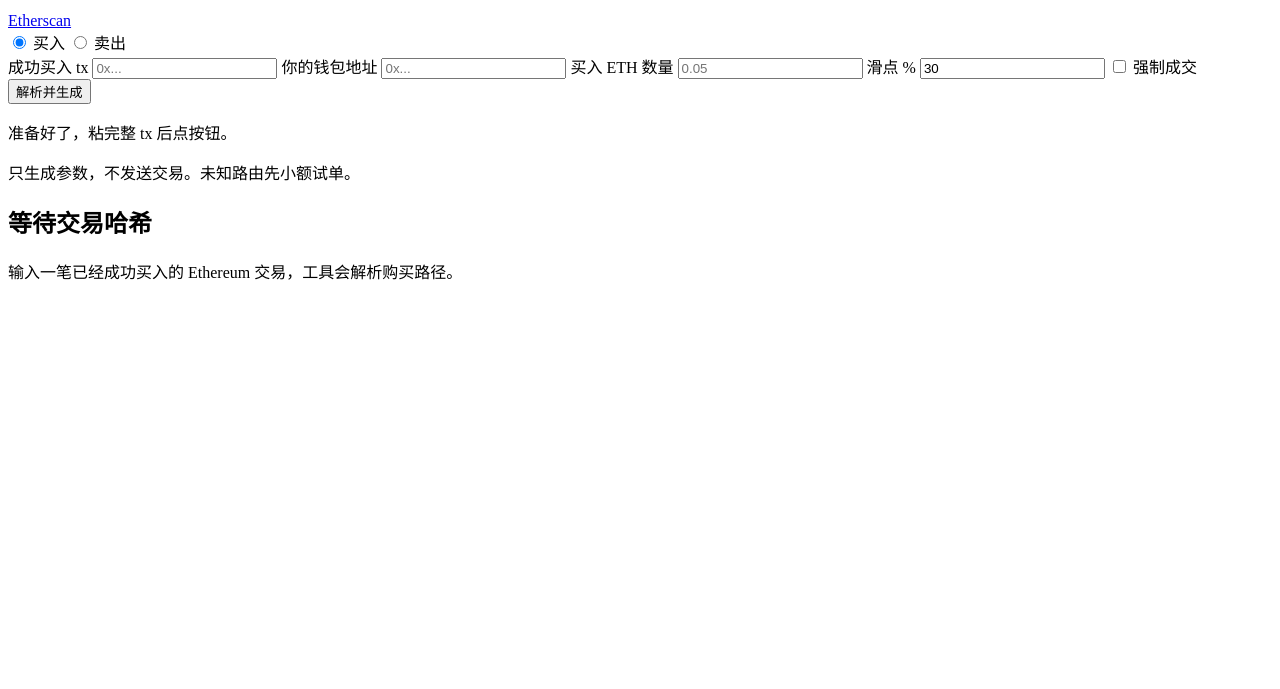
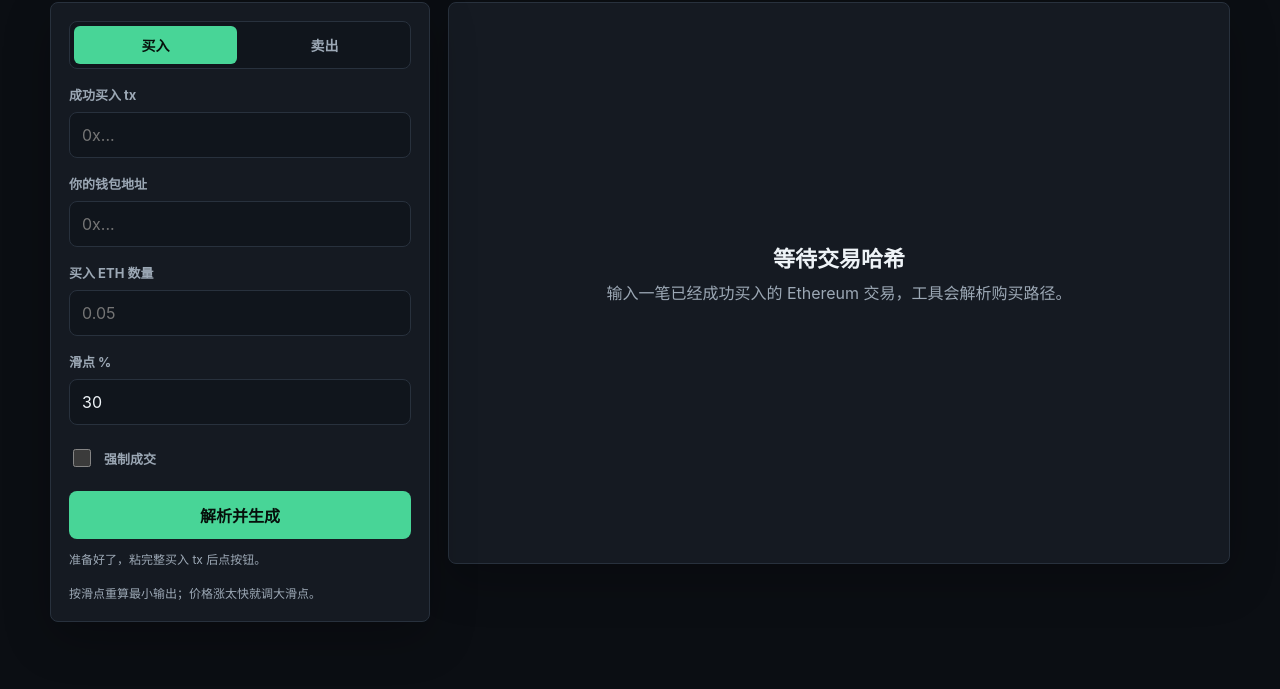
Before and after one commit to FOURCLAWe/tempomeme-quest, a website: page public/buy-tool/index.html in a window 1280 px wide. Shown: the part 111-800 px from the top of the page. Drawn offline with Linux system fonts and the light colour scheme; the site is published under a folder, as on GitHub Pages, so addresses that start at the root find nothing.

Commit message:
fix pages asset paths

```diff
--- a/public/buy-tool/index.html
+++ b/public/buy-tool/index.html
@@ -4,7 +4,7 @@
     <meta charset="utf-8" />
     <meta name="viewport" content="width=device-width, initial-scale=1" />
     <title>Swap Tx Parser</title>
-    <link rel="stylesheet" href="/buy-tool/styles.css?v=4" />
+    <link rel="stylesheet" href="./styles.css?v=4" />
   </head>
   <body>
     <main class="shell">
@@ -98,6 +98,6 @@
       </div>
     </template>
 
-    <script src="/buy-tool/app.js?v=4" type="module"></script>
+    <script src="./app.js?v=4" type="module"></script>
   </body>
 </html>
```
